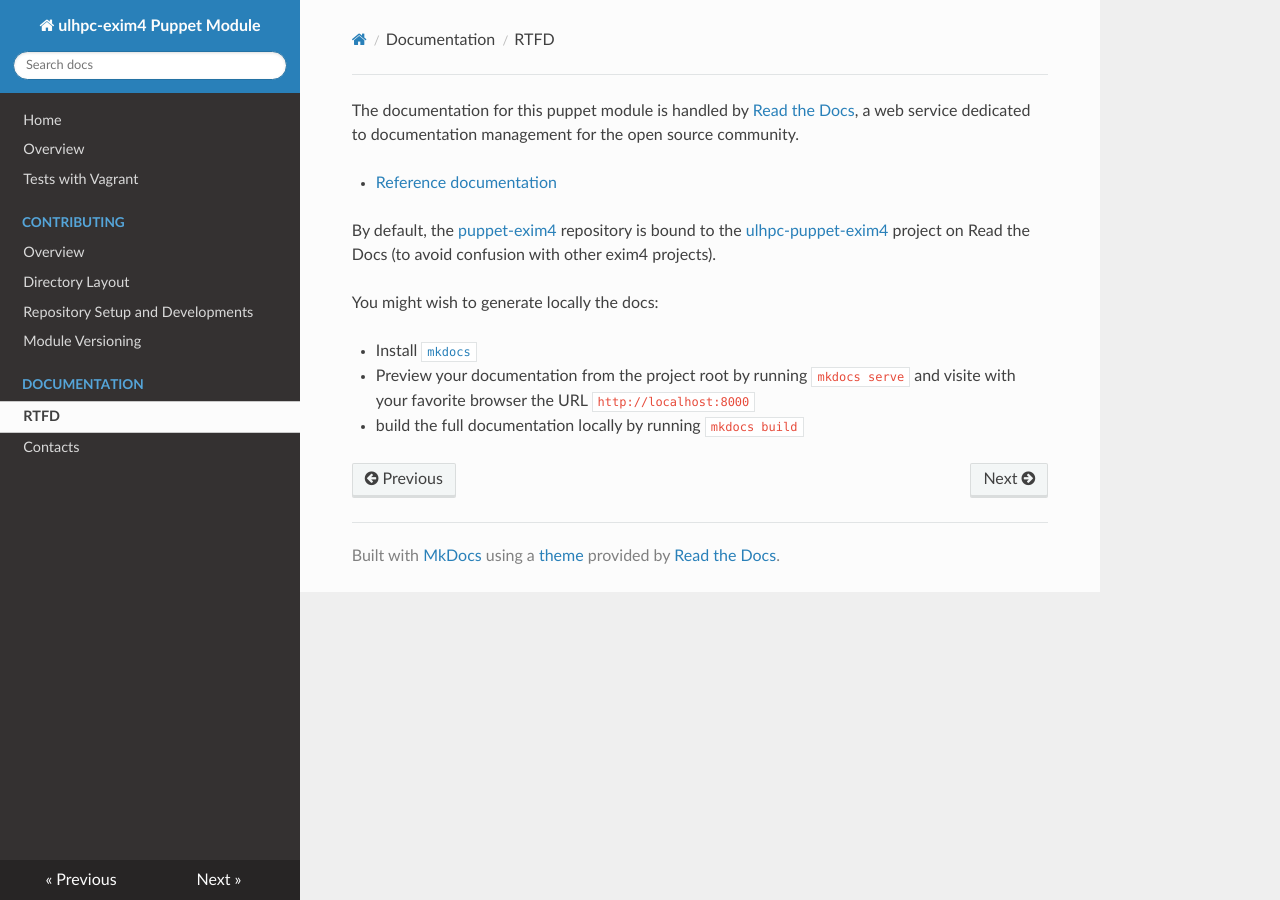
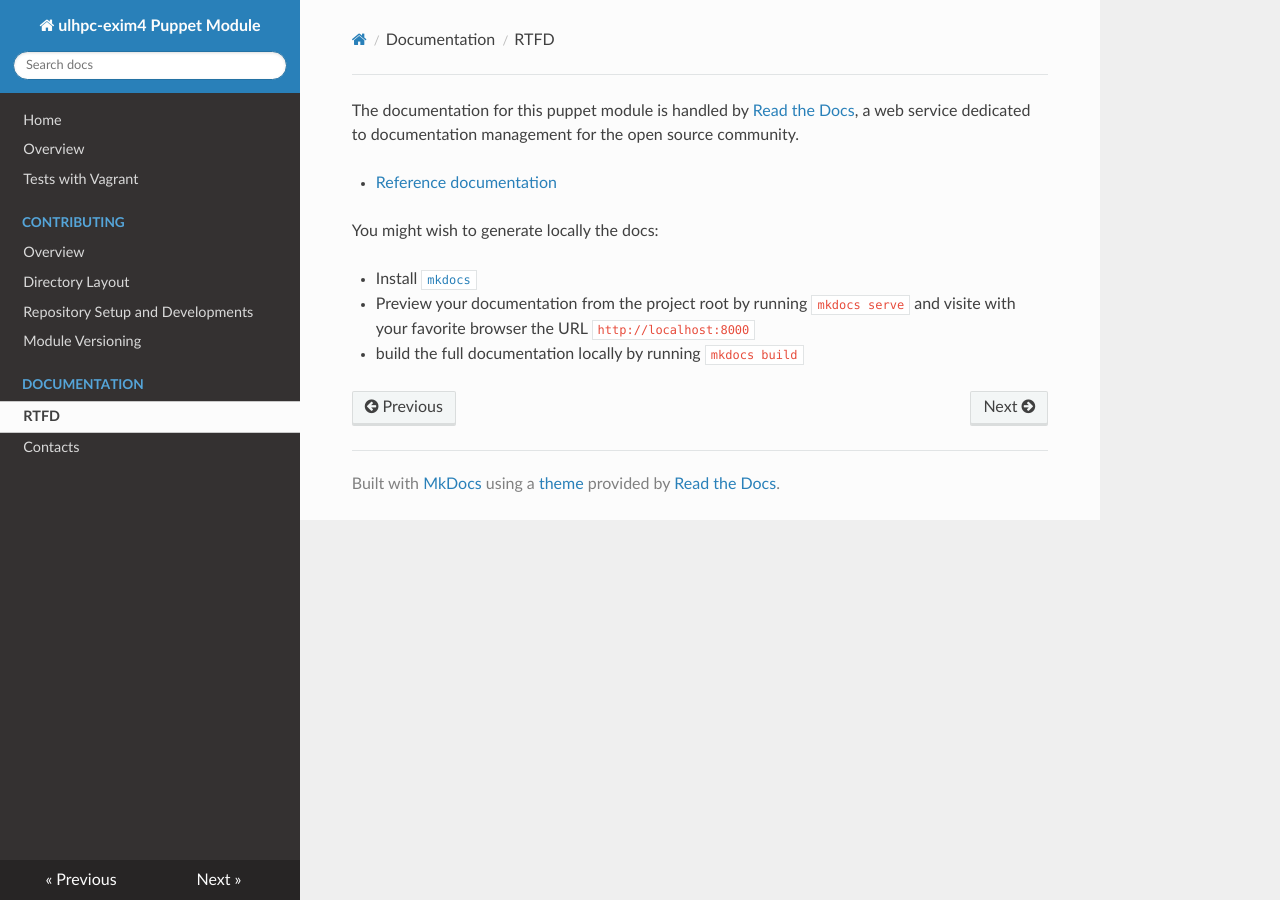
Before and after one commit to ULHPC/puppet-exim4, an MkDocs documentation site: the page built from docs/rtfd.md, in a window 1280 px wide. Built offline with MkDocs 1.6.1, drawn with Linux system fonts in a browser that asks for light colours; nearby versions of some CDN libraries; old or Windows-style settings are respelled for this version of MkDocs.

Commit message:
Remove the rtd links

```diff
--- a/docs/rtfd.md
+++ b/docs/rtfd.md
@@ -1,8 +1,6 @@
 The documentation for this puppet module is handled by [Read the Docs](https://readthedocs.org/), a web service dedicated to documentation management for the open source community.
 
 * [Reference documentation](https://docs.readthedocs.org/en/latest/)
-
-By default, the [puppet-exim4](https://github.com/ULHPC/puppet-exim4) repository is bound to the [ulhpc-puppet-exim4](http://ulhpc-puppet-exim4.rtfd.org) project on Read the Docs (to avoid confusion with other exim4 projects).
 
 You might wish to generate locally the docs:
 
```
